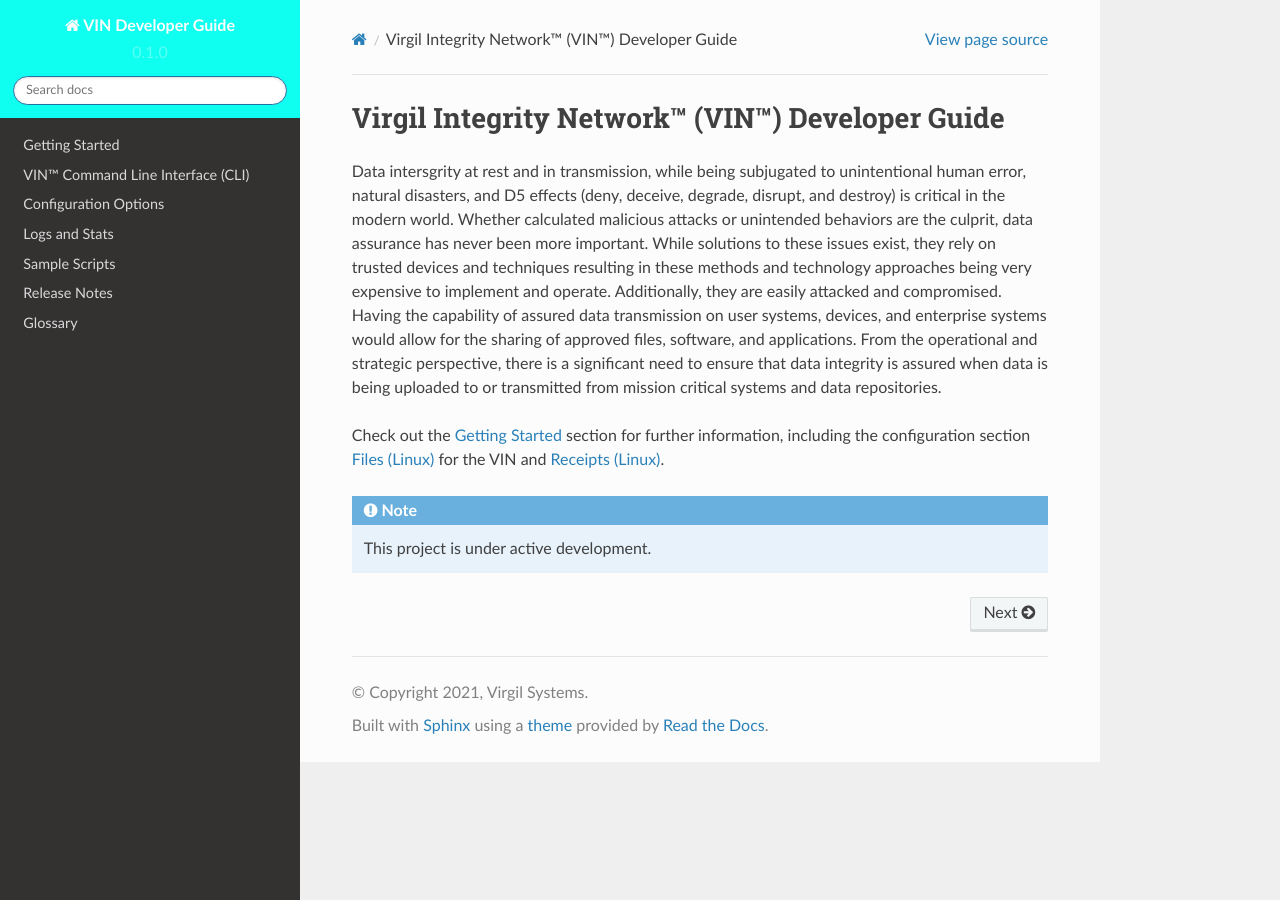
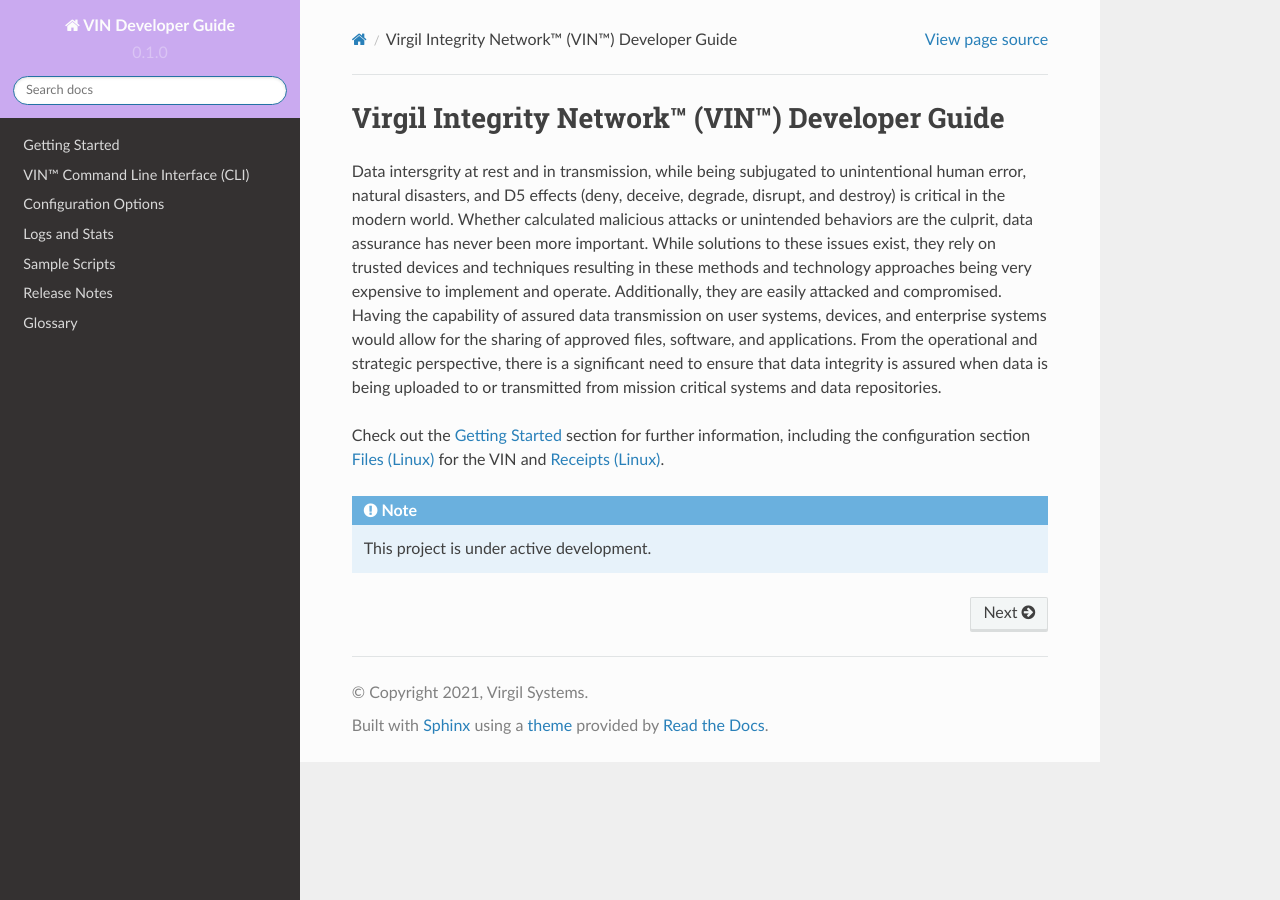
Before and after one commit to Market-Insight-Solutions-LLC/vin-developer-guide, a Sphinx documentation site: the page built from docs/source/index.rst, in a window 1280 px wide. Built offline with Sphinx 7.4.7 and the Read the Docs theme 2.0.0, drawn with Linux system fonts in a browser that asks for light colours.

```diff
--- a/docs/source/_static/css/custom.css
+++ b/docs/source/_static/css/custom.css
@@ -2,7 +2,7 @@
 
 /* Side navigation bar color */
 .wy-side-nav-search {
-    background-color: #0FFFF0;
+    background-color: #caaaF0;
 }
 
 /* Fix horizontal scrollbars in tables*/
```
